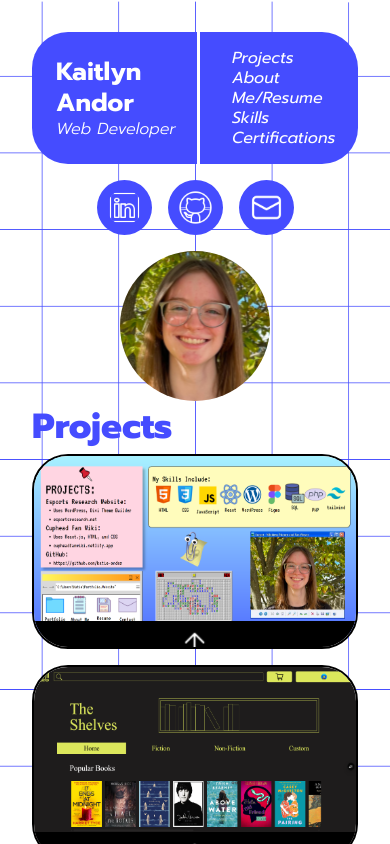
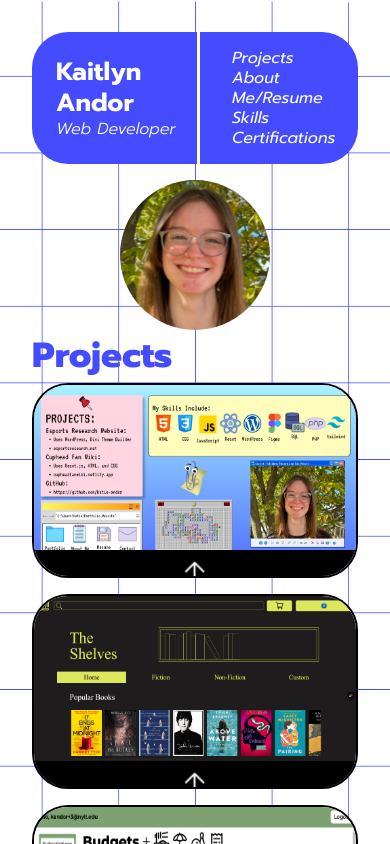
Before and after one commit to katie-andor/Portfolio-2.0, a React (Vite) app in the folder portfolio-2.0/: page / in a window 390 px wide. Shown: the top 844 px of the page. Built offline with nearby package versions, Linux system fonts and the light colour scheme.

Commit message:
testing if my ssh key works

```diff
--- a/portfolio-2.0/src/App.jsx
+++ b/portfolio-2.0/src/App.jsx
@@ -80,7 +80,7 @@ function App() {
           </div>
         </div>
         <div>
-          <div className="flex flex-row gap-4 justify-center sm:hidden mt-4">
+          {/* <div className="flex flex-row gap-4 justify-center sm:hidden mt-4">
             <a href="https://www.linkedin.com/in/kaitlyn-andor/">
               <img
                 src={linkedin}
@@ -102,7 +102,7 @@ function App() {
                 className="w-[55px] bg-[#454CFF] rounded-[40px] p-[10px]"
               />
             </a>
-          </div>
+          </div> */}
           <img
             src={profilepicture}
             alt="A photo of Kaitlyn Andor smiling in a portrait style, shoulders up."
```
